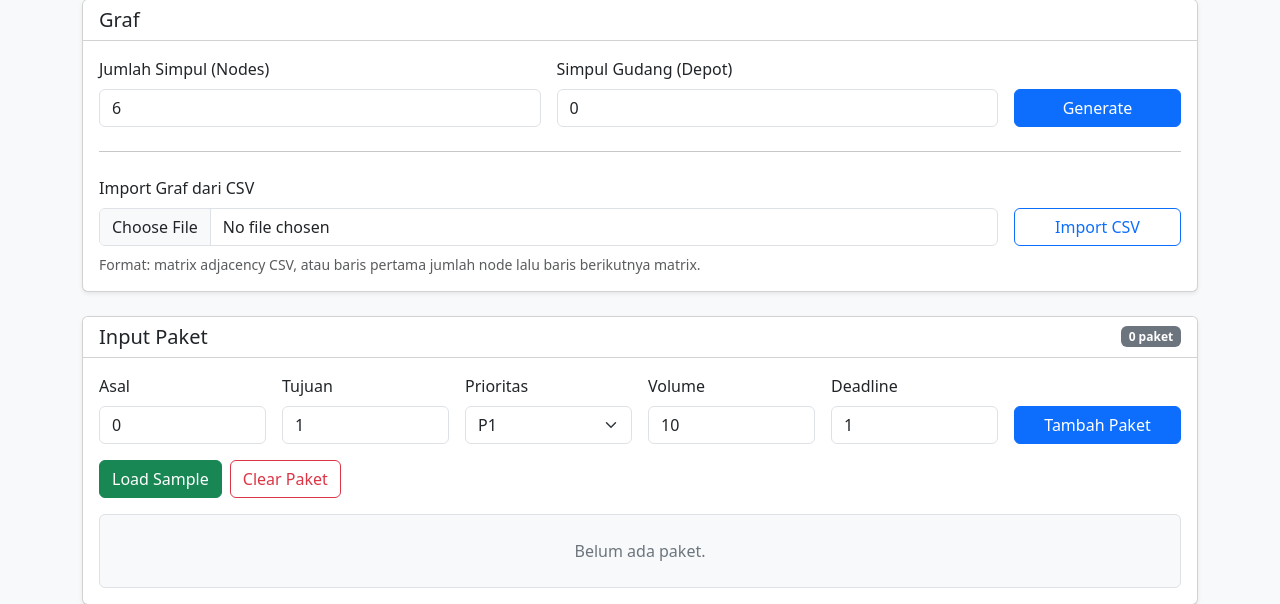
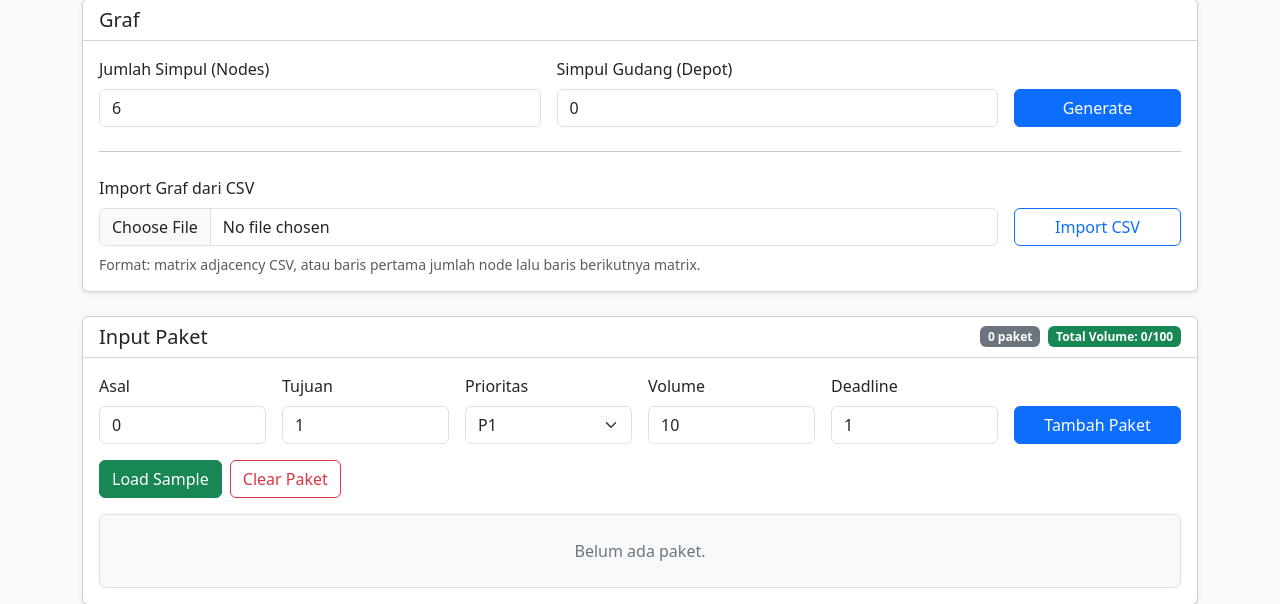
Before and after one commit to Krytop113/Dijkstra_ShortestPath, a Flask app: page / in a window 1280 px wide. Shown: the part 115-719 px from the top of the page. Run offline with Flask 3, Linux system fonts and the light colour scheme.

Commit message:
fix: volume limit, home page shaking graph

```diff
--- a/templates/tugas_besar.html
+++ b/templates/tugas_besar.html
@@ -76,7 +76,7 @@
                 <div class="form-text text-muted my-0">Tarik simpul untuk merapikan visualisasi.</div>
             </div>
             <div class="card-body">
-                <div id="graph-container" style="height: 400px; border: 1px solid #dee2e6; border-radius: .375rem; background-color: #f8f9fa;"></div>
+                <div id="graph-container" style="height: 400px; border: 1px solid #dee2e6; border-radius: .375rem; background-color: #f8f9fa; opacity: 0; transition: opacity 0.4s ease;"></div>
             </div>
         </section>
         {% endif %}
@@ -84,7 +84,13 @@
         <section class="card shadow-sm mb-4">
             <div class="card-header bg-white d-flex justify-content-between align-items-center">
                 <h2 class="h5 mb-0">Input Paket</h2>
-                <span class="badge text-bg-secondary">{{ packages|length }} paket</span>
+                <div class="d-flex gap-2">
+                    <span class="badge text-bg-secondary">{{ packages|length }} paket</span>
+                    {% set total_volume = packages|sum(attribute='volume') %}
+                    <span class="badge text-bg-{{ 'danger' if total_volume >= 100 else 'warning' if total_volume >= 80 else 'success' }}">
+                        Total Volume: {{ total_volume }}/100
+                    </span>
+                </div>
             </div>
 
             <div class="card-body">
@@ -332,10 +338,16 @@
 
                     const network = new vis.Network(container, data, options);
 
-                    // Disable physics after initial stabilization to prevent wiggling/shaking
+                    // Disable physics and show graph after initial stabilization to prevent wiggling/shaking
                     network.once('stabilized', function() {
+                        container.style.opacity = '1';
                         network.setOptions({ physics: { enabled: false } });
                     });
+
+                    // Fail-safe to ensure visibility
+                    setTimeout(() => {
+                        container.style.opacity = '1';
+                    }, 1500);
                 } catch (err) {
                     console.error("Home visualizer failed:", err);
                 }
```
Also changed, not shown: controller/package_manager.py (+8 -2 lines), templates/overview.html (+8 -2 lines).
